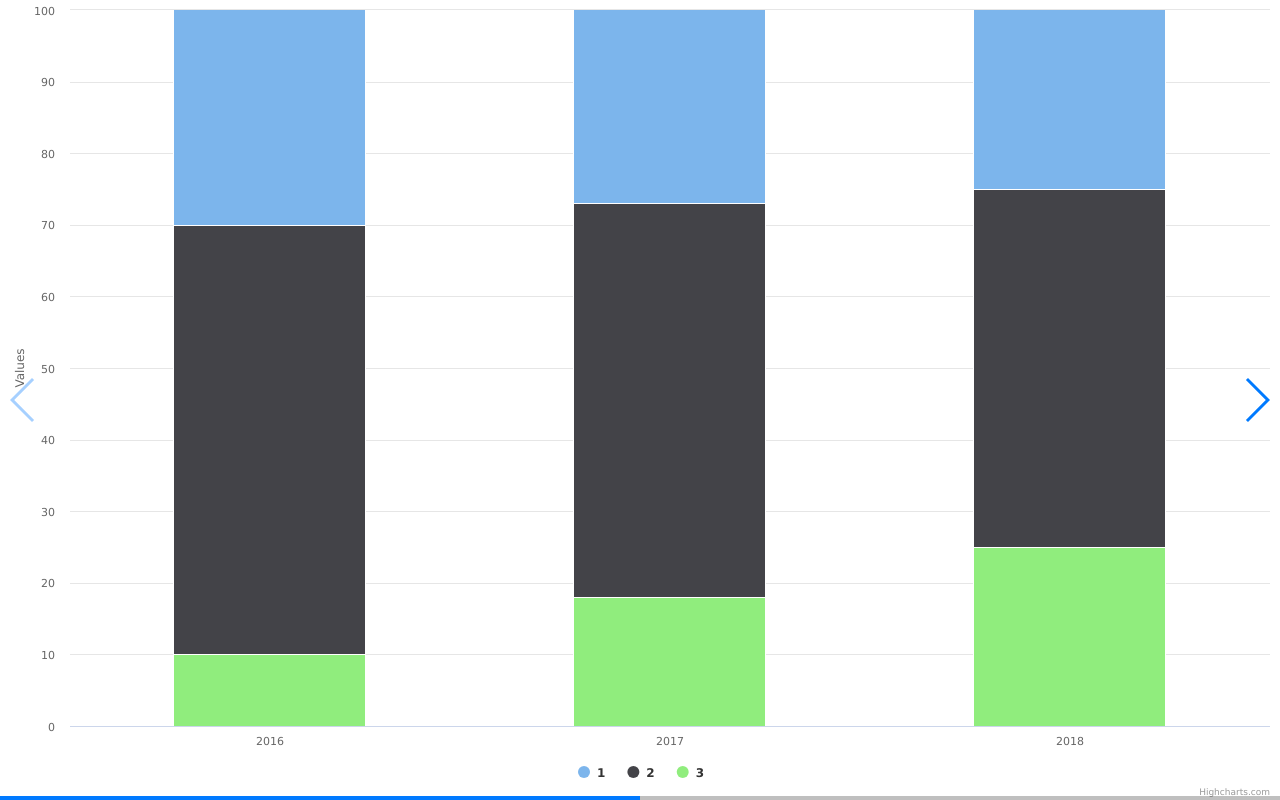
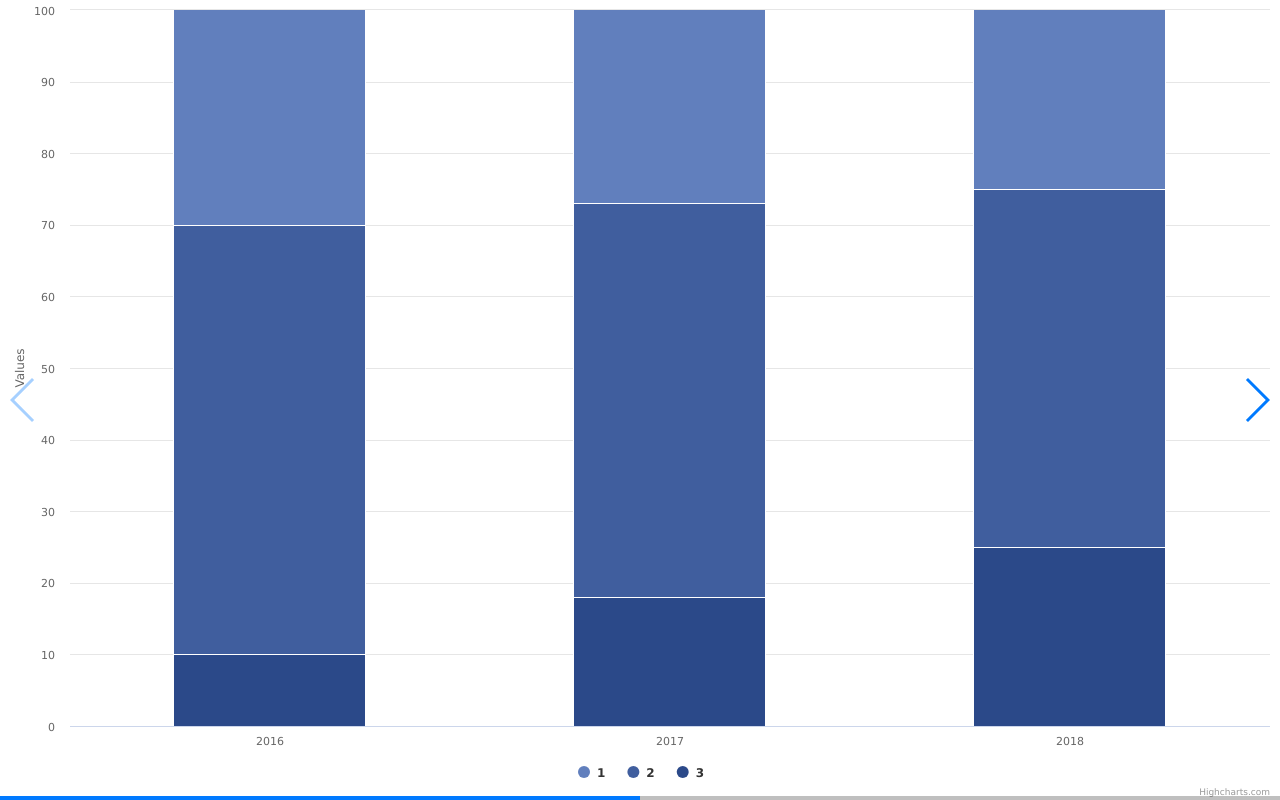
Before and after one commit to SANTA2112/Graphics, a website: page index.html in a window 1280 px wide. Drawn offline with nearby package versions, Linux system fonts and the light colour scheme.

Commit message:
change series color

```diff
--- a/index.html
+++ b/index.html
@@ -15,7 +15,7 @@
   <div class="swiper-container">
     <div class="swiper-wrapper">
       <div class="swiper-slide" id="swiper-slide-graph1"></div>
-      <div class="swiper-slide swiper-slide-graph2">Slide 2</div>
+      <div class="swiper-slide" id="swiper-slide-graph2">Slide 2</div>
     </div>
 
     <!-- Add Arrows -->
--- a/js/graph.js
+++ b/js/graph.js
@@ -20,11 +20,14 @@ Highcharts.chart('swiper-slide-graph1', {
   series: [{
     name: '1',
     data: [3, 2.7, 2.5],
+    color: '#617fbd'
   }, {
     name: '2',
-    data: [6, 5.5, 5]
+    data: [6, 5.5, 5],
+    color: '#405e9e'
   }, {
     name: '3',
-    data: [1, 1.8, 2.5]
+    data: [1, 1.8, 2.5],
+    color: '#2b4989'
   }]
 });
```
